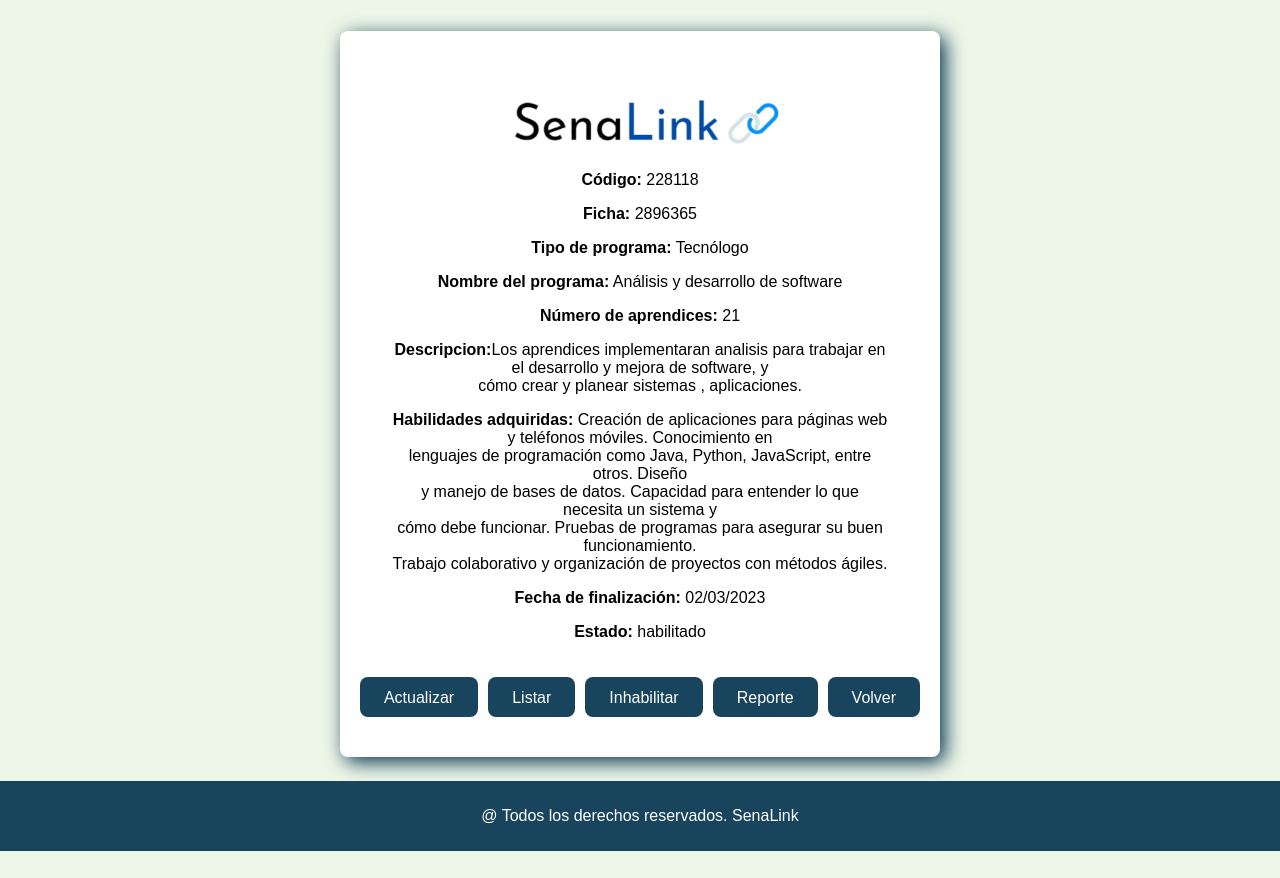
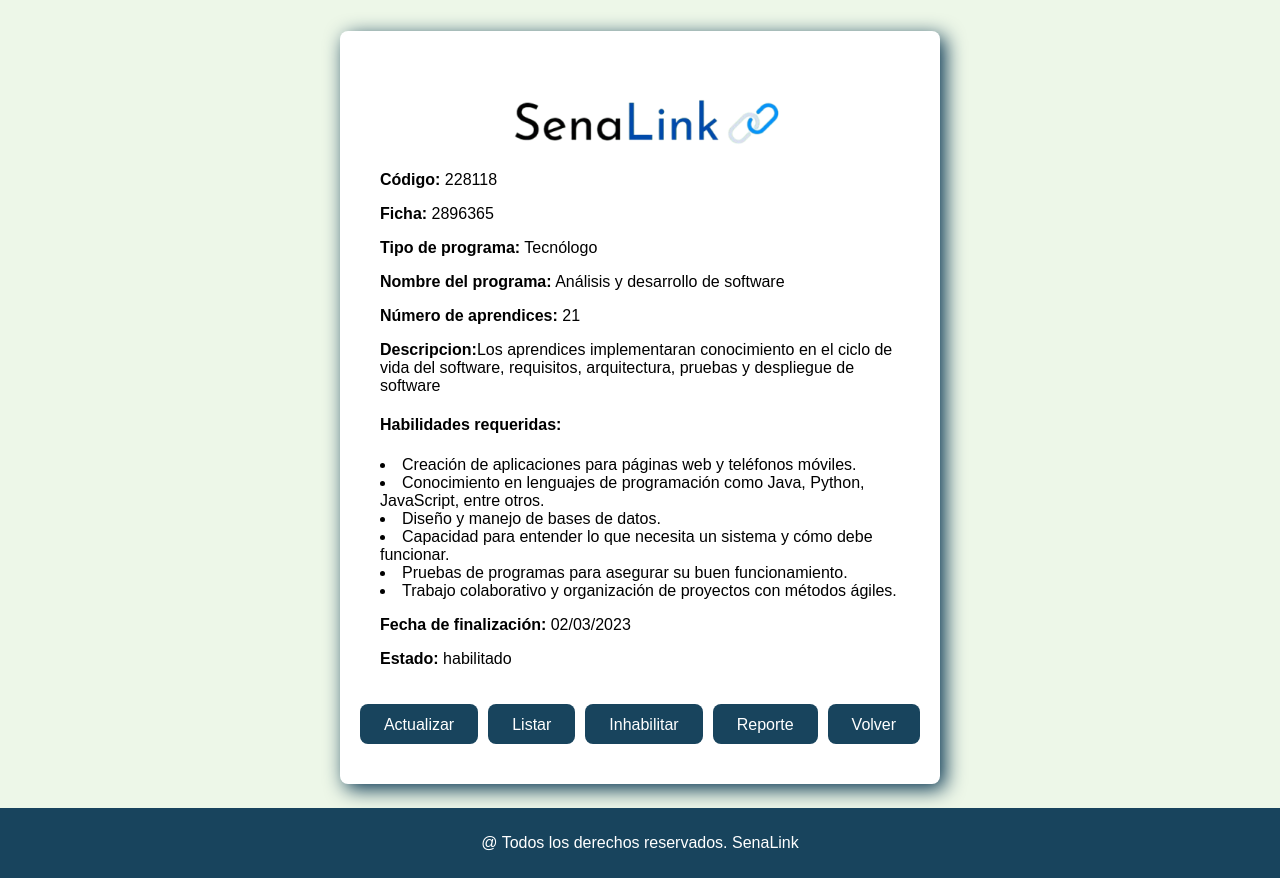
Before and after one commit to felipe397/senalink5, a PHP site: the page made by senalink/html/Super_Admin/Programa_Formacion/Programa de formacion.html in a window 1280 px wide. Shown: the part 48-926 px from the top of the page. Before the commit the page ends 899 px from the top, so only its background shows below. Run offline with PHP 8.4, Linux system fonts and the light colour scheme.

Commit message:
lista programa de formacion

```diff
--- a/senalink/css/crud.css
+++ b/senalink/css/crud.css
@@ -32,9 +32,7 @@ button{
     padding: 1.2rem 2.4rem;
 }
 
-p{
-  margin-inline: 1rem;
-}
+
 .header__login {
   display: flex;
   justify-content: center;
@@ -126,6 +124,17 @@ p{
   max-width: 100%;
   margin-top: 1.1rem;
   margin-bottom: 0.4rem;
+}
+
+.p-container{
+  text-align: left;
+}
+
+.skills-text {
+  list-style-position: inside; /* Las viñetas quedan dentro del contenido */
+  padding-left: 0;             /* Quita sangría por defecto */
+  text-align: left;            /* Alinea el texto a la izquierda */
+  margin-left: 0;              /* Elimina margen izquierdo si lo hay */
 }
 
 .select_container{
--- a/senalink/html/Super_Admin/Programa_Formacion/Programa de formacion.html
+++ b/senalink/html/Super_Admin/Programa_Formacion/Programa de formacion.html
@@ -27,27 +27,39 @@
     <div class="container">
         <main class="container__crud">
             <img alt="SenaLink Logo" src="../../../img/logo-proyecto1.png" class="logo__senalink"/>
+            <div class="p-container">
             <p><strong>Código:</strong> 228118</p>
             <p><strong>Ficha:</strong> 2896365</p>
             <p><strong>Tipo de programa:</strong> Tecnólogo</p>
             <!-- Nombre del programa -->
             <p class="program-title"><strong>Nombre del programa:</strong > Análisis y desarrollo de software</p>
             <p><strong>Número de aprendices:</strong> 21</p>
-             <p class="program-description"><strong>Descripcion:</strong>Los aprendices implementaran analisis  para trabajar en el desarrollo y mejora de software,
-            y <br> cómo crear y planear sistemas , aplicaciones.<br></p>
+            <p class="program-description"><strong>Descripcion:</strong>Los aprendices implementaran conocimiento en el ciclo de vida del software, requisitos, arquitectura, pruebas y despliegue de software<br></p>
 
 
-                    <!-- Habilidades adquiridas -->
-        <p class="skills-text"><strong>Habilidades adquiridas:</strong>
-            Creación de aplicaciones para páginas web y teléfonos móviles. Conocimiento en <br>lenguajes de
-            programación como Java, Python, JavaScript, entre otros.
-            Diseño<br> y manejo de bases de datos. Capacidad para entender lo que necesita un sistema y <br> cómo debe funcionar.
-            Pruebas de programas para asegurar su buen funcionamiento. <br>Trabajo colaborativo y organización de proyectos con métodos ágiles.</p>
+            <!-- Habilidades adquiridas -->
+            <!-- Habilidades adquiridas -->
+            <!-- Habilidades adquiridas -->
+            <div class="skills-container">
+                <ul class="skills-text">
+                    <h4>Habilidades requeridas:</h4>
+                    <li>Creación de aplicaciones para páginas web y teléfonos móviles.</li>
+                    <li>Conocimiento en lenguajes de programación como Java, Python, JavaScript, entre otros.</li>
+                    <li>Diseño y manejo de bases de datos.</li>
+                    <li>Capacidad para entender lo que necesita un sistema y cómo debe funcionar.</li>
+                    <li>Pruebas de programas para asegurar su buen funcionamiento.</li>
+                    <li>Trabajo colaborativo y organización de proyectos con métodos ágiles.</li>
+                </ul>
+            </div>
+
+
+
 
             <!-- Descripción debajo del nombre del programa -->
             <!-- Información adicional -->
             <p><strong>Fecha de finalización:</strong> 02/03/2023<p>
             <p><strong>Estado:</strong> habilitado</p>
+            </div>
             <!-- Botones CRUD -->
             <div class="buttons__container">
                 <a href="ProgramaEdit.html" class="buttons__crud">Actualizar</a>
```
